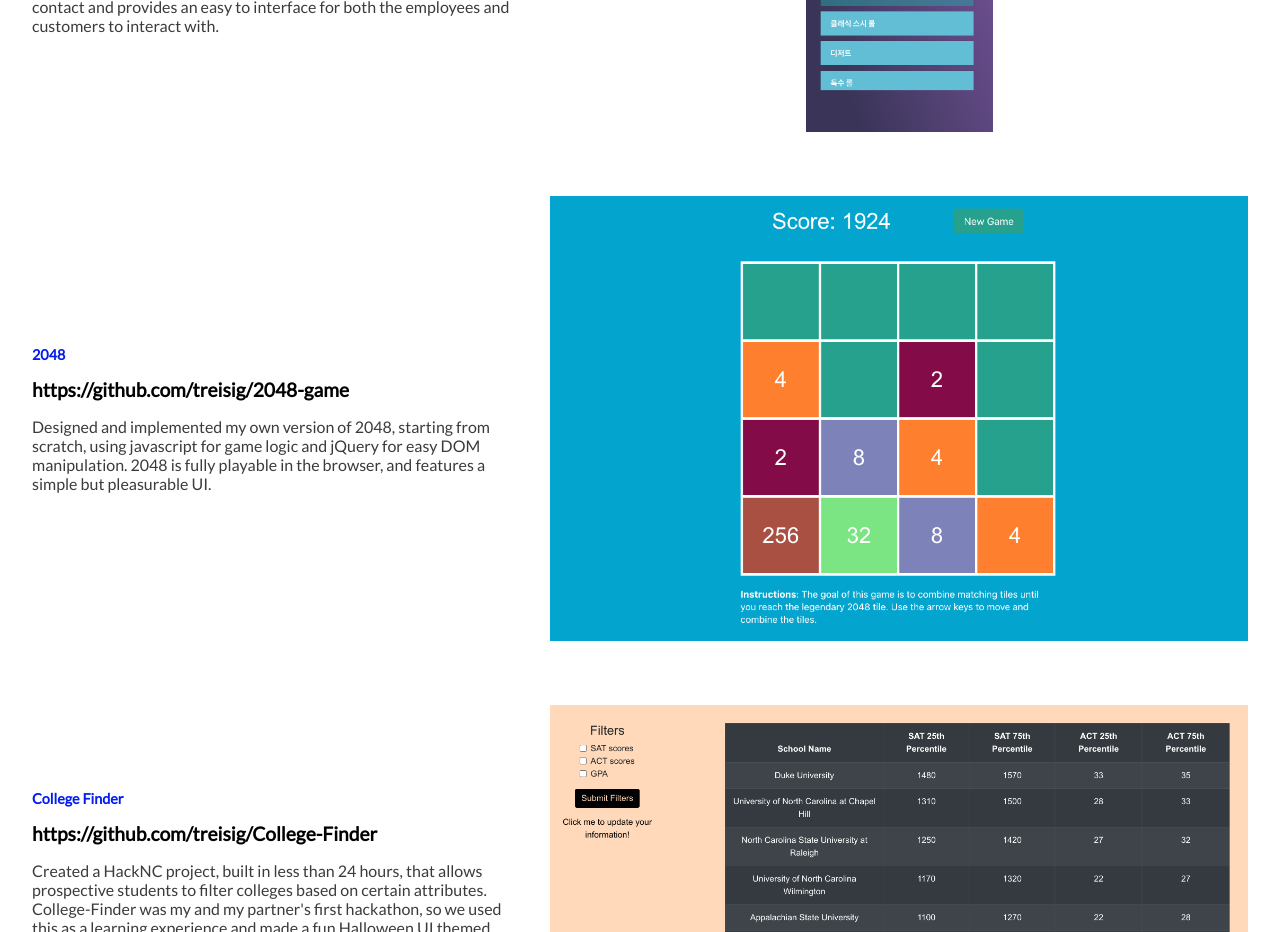
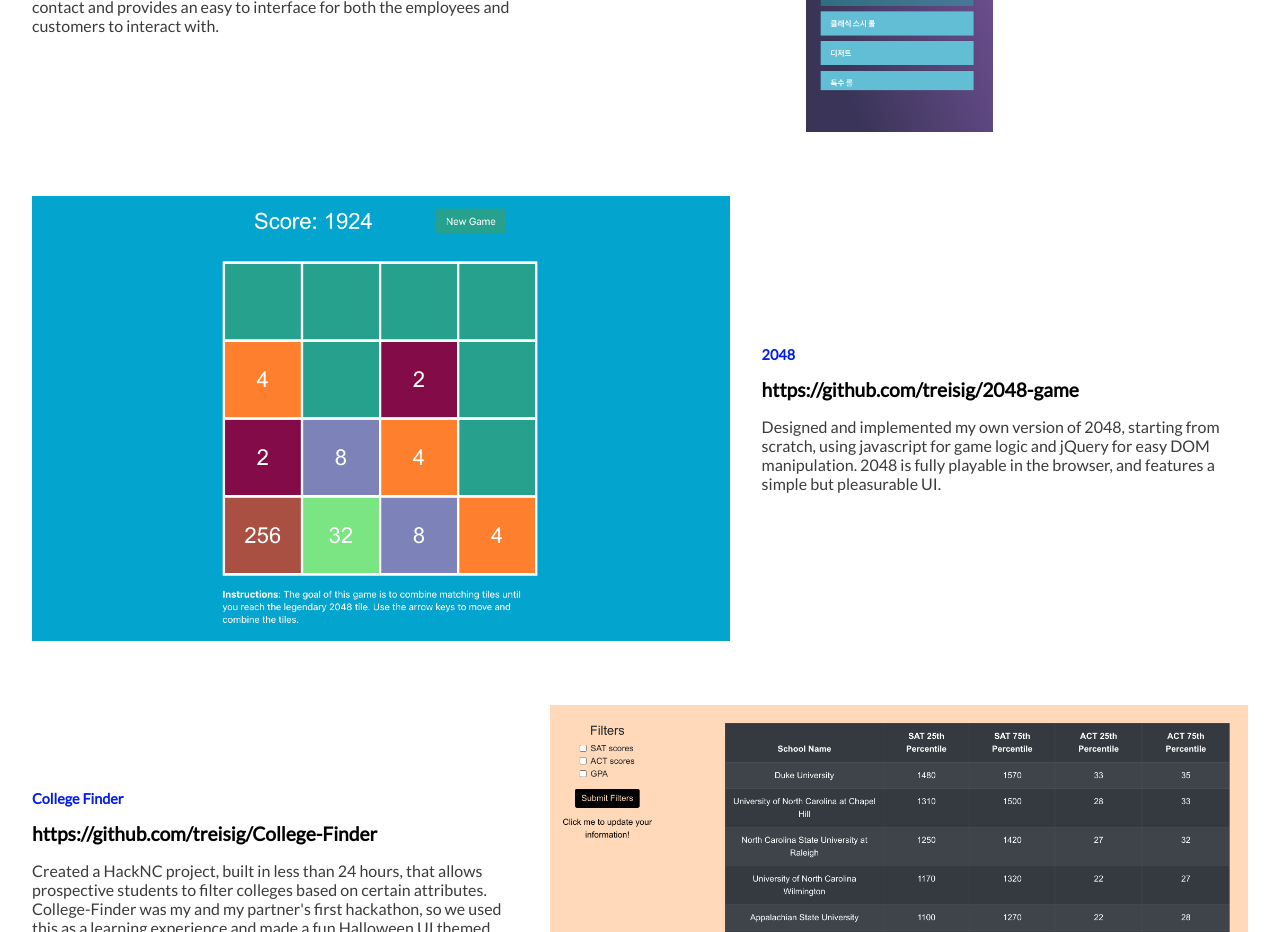
Before and after one commit to treisig/my_website, a React (Create React App) app: page / in a window 1280 px wide. Shown: the part 2260-3192 px from the top of the page. Built offline with nearby package versions, Linux system fonts and the light colour scheme.

Commit message:
fixed right text project

```diff
--- a/src/components/Projects/Projects.js
+++ b/src/components/Projects/Projects.js
@@ -48,6 +48,7 @@ function Projects() {
         desc={$2048[0]}
         title={$2048[1]}
         subtitle={$2048[2]}
+        right={true}
       />
       <SingleProject
         pic={"./assets/college-finder.png"}
--- a/src/components/Projects/SingleProject.js
+++ b/src/components/Projects/SingleProject.js
@@ -6,9 +6,9 @@ function SingleProject(props) {
   // text on left side
   if (props.right) {
     return (
-      <div className="proj-div">
-        <ImagePanel />
-        <Text subtitle={props} />
+      <div className="proj-div text-on-right">
+        <ImagePanel pic={props.pic} pic_class={props.pic_class} />
+        <Text desc={props.desc} title={props.title} subtitle={props.subtitle} />
       </div>
     );
   }
--- a/src/components/Skills/Skills.js
+++ b/src/components/Skills/Skills.js
@@ -104,7 +104,6 @@ function Skills() {
   return (
     <div className="wrapper-skills">
       <ArrowBackIcon className="arrows" onClick={() => leftChange()} />
-      {/* <div> */}
       {!isLeft
         ? enteringFromLeft.map(({ item, props, key }) => (
             <animated.div style={props} className="skills-div" id="skills">
@@ -116,8 +115,6 @@ function Skills() {
               {current3}
             </animated.div>
           ))}
-      {/* </div> */}
-
       <ArrowForwardIcon className="arrows" onClick={() => rightChange()} />
     </div>
   );
--- a/src/styles/_projects.scss
+++ b/src/styles/_projects.scss
@@ -23,6 +23,11 @@
   margin-bottom: 4em;
 }
 
+.text-on-right {
+  display: flex;
+  flex-direction: column-reverse;
+}
+
 @media only screen and (min-width: 800px) {
   .proj-div {
     text-align: left;
@@ -33,11 +38,6 @@
       height: 400px;
     }
   }
-  .wrapper-div {
-    display: flex;
-    // place-content: center;
-    align-items: center;
-  }
 
   .proj-image-div {
     display: grid;
@@ -45,4 +45,23 @@
     margin-left: 2em;
     // margin-top: 1em;
   }
+
+  .text-on-right {
+    text-align: left;
+    display: grid;
+    grid-template-columns: auto 40%;
+    float: left;
+
+    .proj-image-div {
+      display: grid;
+      place-content: center;
+      margin-right: 2em;
+      margin-left: 0;
+    }
+  }
+  .wrapper-div {
+    display: flex;
+    // place-content: center;
+    align-items: center;
+  }
 }
--- a/src/styles/main.css
+++ b/src/styles/main.css
@@ -347,6 +347,16 @@ img {
   margin-bottom: 4em;
 }
 
+.text-on-right {
+  display: -webkit-box;
+  display: -ms-flexbox;
+  display: flex;
+  -webkit-box-orient: vertical;
+  -webkit-box-direction: reverse;
+      -ms-flex-direction: column-reverse;
+          flex-direction: column-reverse;
+}
+
 @media only screen and (min-width: 800px) {
   .proj-div {
     text-align: left;
@@ -358,6 +368,27 @@ img {
   .proj-div .qr {
     height: 400px;
   }
+  .proj-image-div {
+    display: -ms-grid;
+    display: grid;
+    place-content: center;
+    margin-left: 2em;
+  }
+  .text-on-right {
+    text-align: left;
+    display: -ms-grid;
+    display: grid;
+    -ms-grid-columns: auto 40%;
+        grid-template-columns: auto 40%;
+    float: left;
+  }
+  .text-on-right .proj-image-div {
+    display: -ms-grid;
+    display: grid;
+    place-content: center;
+    margin-right: 2em;
+    margin-left: 0;
+  }
   .wrapper-div {
     display: -webkit-box;
     display: -ms-flexbox;
@@ -366,12 +397,6 @@ img {
         -ms-flex-align: center;
             align-items: center;
   }
-  .proj-image-div {
-    display: -ms-grid;
-    display: grid;
-    place-content: center;
-    margin-left: 2em;
-  }
 }
 
 body {
```
Also changed, not shown: 1 other file (tests, documents, lock files or other folders).
